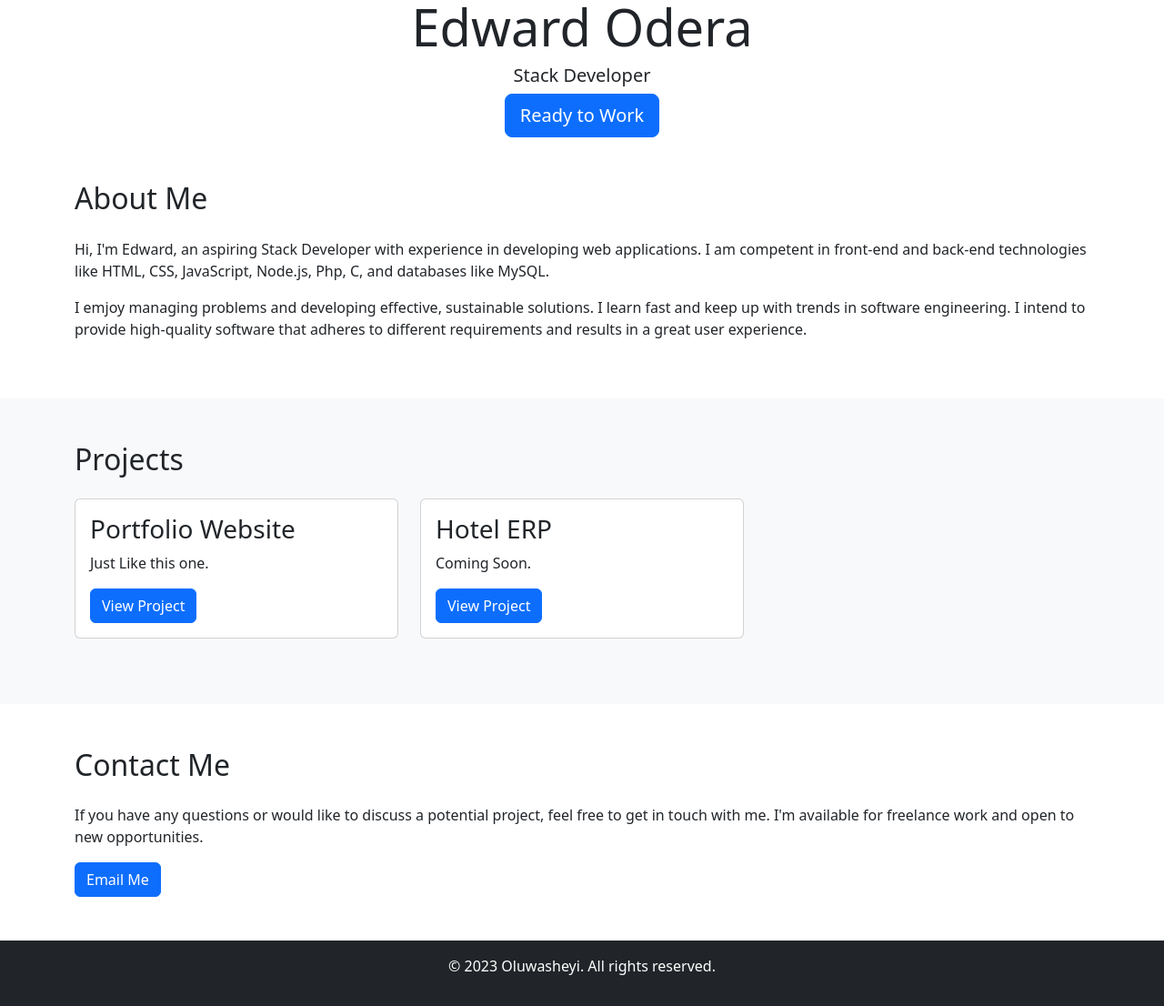
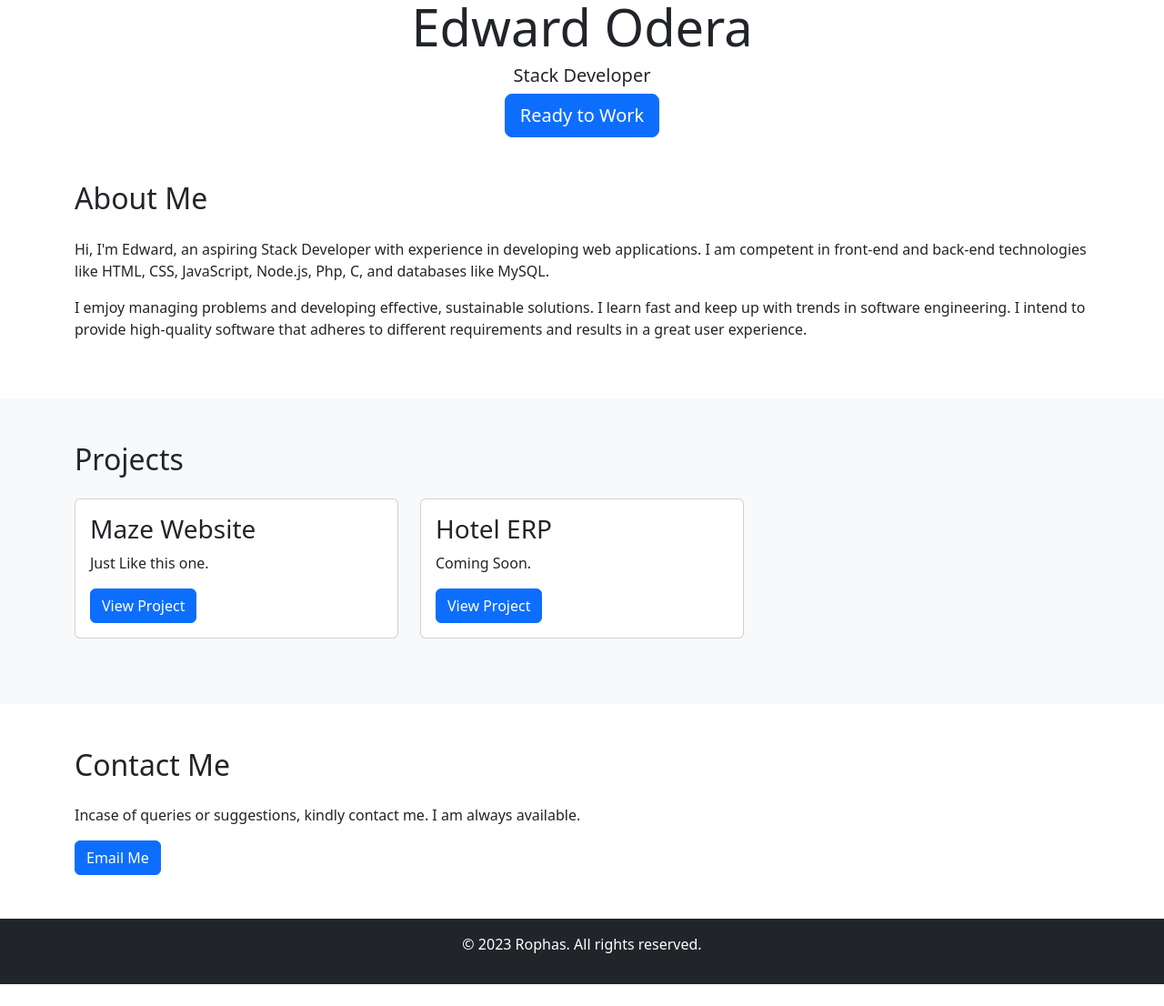
Before and after one commit to Edwardropde/the_maze_landing_page, a Jekyll site: the page index.html, which Jekyll copies as it is, in a window 1280 px wide, cut to the strip 260-1366 px from the top of the page. Shown: the whole strip at 91% size. Built offline with Jekyll 4.4.1, drawn with Linux system fonts in a browser that asks for light colours; after the commit the page ends 1342 px from its top, so only the background shows below that.

Commit message:
Update index.html
update

```diff
--- a/index.html
+++ b/index.html
@@ -57,7 +57,7 @@
         <div class="col-lg-4 mb-4">
           <div class="card">
             <div class="card-body">
-              <h3 class="card-title">Portfolio Website</h3>
+              <h3 class="card-title">Maze Website</h3>
               <p class="card-text">Just Like this one.</p>
               <a href="#" class="btn btn-primary">View Project</a>
             </div>
@@ -80,13 +80,13 @@
   <section id="contact" class="py-5">
     <div class="container">
       <h2 class="mb-4">Contact Me</h2>
-      <p>If you have any questions or would like to discuss a potential project, feel free to get in touch with me. I'm available for freelance work and open to new opportunities.</p>
+      <p>Incase of queries or suggestions, kindly contact me. I am always available.</p>
       <a href="mailto:jaywoncoded@gmail.com" class="btn btn-primary">Email Me</a>
     </div>
   </section>
 
   <footer class="bg-dark text-white text-center py-3">
-    <p>&copy; 2023 Oluwasheyi. All rights reserved.</p>
+    <p>&copy; 2023 Rophas. All rights reserved.</p>
   </footer>
 
   <script src="https://code.jquery.com/jquery-3.6.0.min.js"></script>
```
